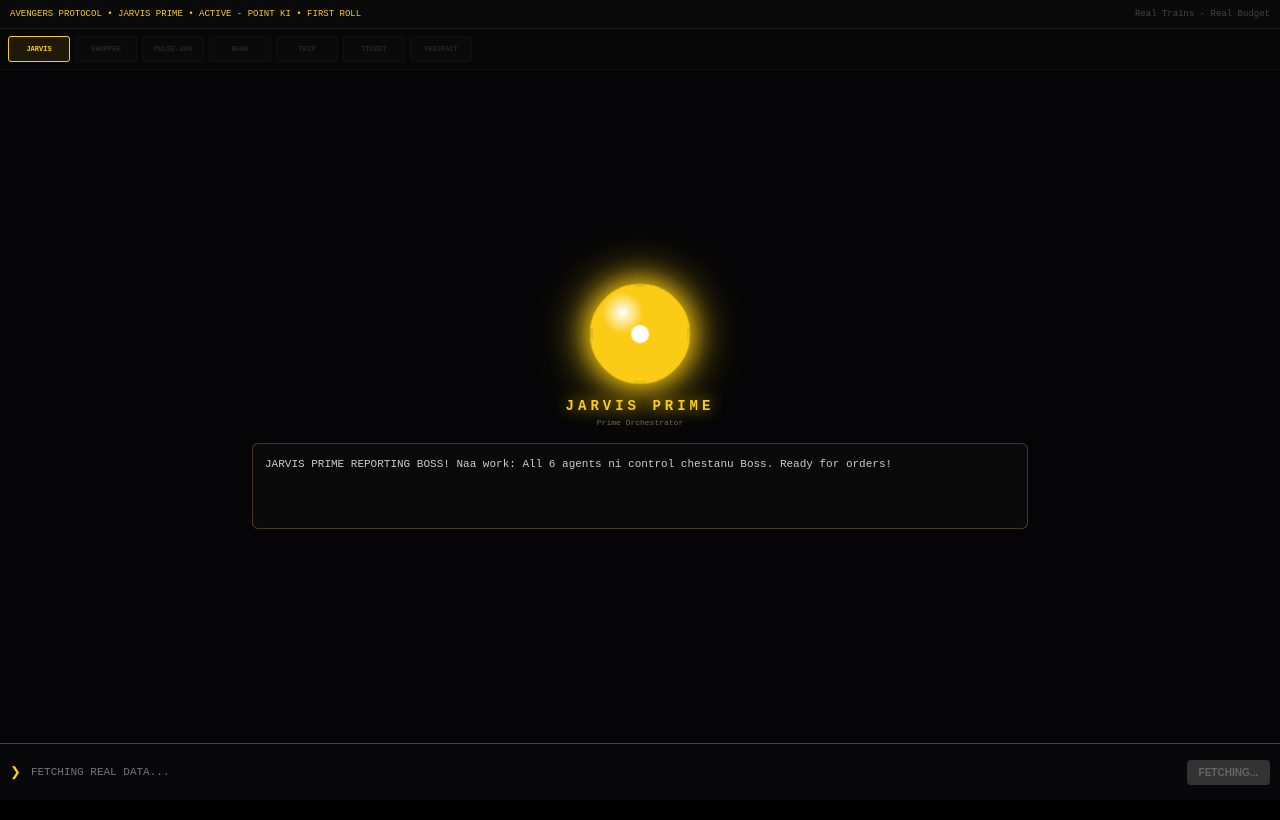
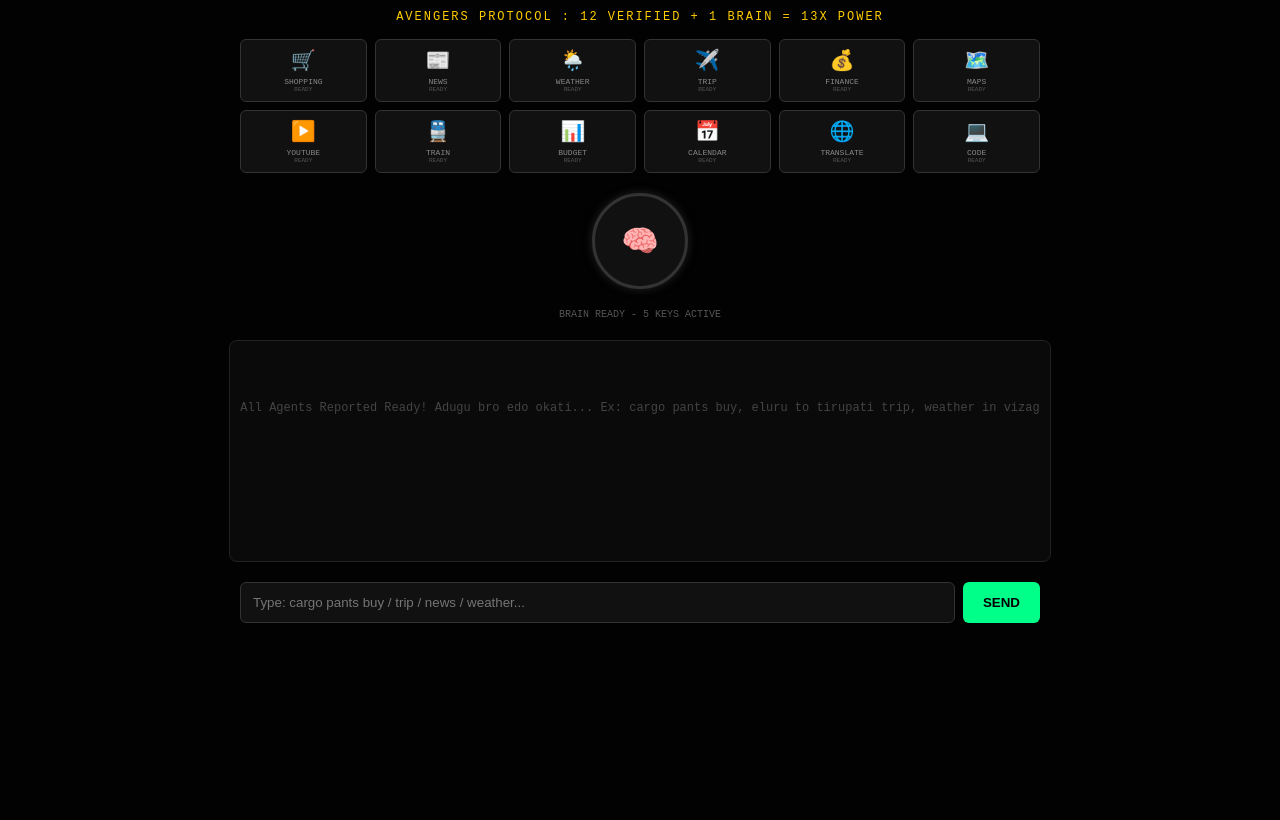
Before and after one commit to Narasimha-cyber/AvenJarvis, a Next.js app: page / in a window 1280 px wide. Built offline with nearby package versions, Linux system fonts and the light colour scheme.

Commit message:
Refactor Home component and update agents

```diff
--- a/app/page.js
+++ b/app/page.js
@@ -1,143 +1,115 @@
 "use client";
-import { useState, useEffect, useRef } from "react";
+import { useState } from "react";
 
 const AGENTS = [
-  {id:"JARVIS", name:"JARVIS PRIME", role:"Prime Orchestrator", color:"#facc15", work:"All 6 agents ni control chestanu Boss"},
-  {id:"SHOPPER", name:"SHOPPER", role:"Deals Finder", color:"#ec4899", work:"Best deals hunting chestanu Boss"},
-  {id:"PULSE", name:"PULSE-360", role:"Site Monitor", color:"#ef4444", work:"News site LIVE monitoring chestanu Boss"},
-  {id:"NEWS", name:"NEWS", role:"Live News", color:"#3b82f6", work:"Live news feeding chestanu Boss"},
-  {id:"TRIP", name:"TRIP PLANNER", role:"Trip Guide", color:"#eab308", work:"Best places guide isthanu Boss"},
-  {id:"TICKET", name:"TICKET FINDER", role:"Ticket Booker", color:"#6366f1", work:"Ticket bookings check chestanu Boss"},
-  {id:"VERIFACT", name:"VERIFACT", role:"Fake Checker", color:"#22c55e", work:"Fake news verification chestanu Boss"},
+  { id: 1, name: "SHOPPING", icon: "🛒", color: "#00ff88" },
+  { id: 2, name: "NEWS", icon: "📰", color: "#ff0055" },
+  { id: 3, name: "WEATHER", icon: "🌦️", color: "#00d4ff" },
+  { id: 4, name: "TRIP", icon: "✈️", color: "#ffaa00" },
+  { id: 5, name: "FINANCE", icon: "💰", color: "#ffd700" },
+  { id: 6, name: "MAPS", icon: "🗺️", color: "#00ffaa" },
+  { id: 7, name: "YOUTUBE", icon: "▶️", color: "#ff0000" },
+  { id: 8, name: "TRAIN", icon: "🚆", color: "#aa00ff" },
+  { id: 9, name: "BUDGET", icon: "📊", color: "#00ff00" },
+  { id: 10, name: "CALENDAR", icon: "📅", color: "#ff6600" },
+  { id: 11, name: "TRANSLATE", icon: "🌐", color: "#00aaff" },
+  { id: 12, name: "CODE", icon: "💻", color: "#ff00ff" },
 ];
 
-export default function Home(){
-  const [activeIdx, setActiveIdx] = useState(0);
-  const [terminal, setTerminal] = useState("Initializing...");
-  const [input, setInput] = useState("");
-  const [deals, setDeals] = useState([]);
-  const [fullReply, setFullReply] = useState("");
-  const [isReporting, setIsReporting] = useState(false);
-  const [firstDone, setFirstDone] = useState(false);
-  const audioRef = useRef(null);
-  const lockRef = useRef(false);
-  const activeAgent = AGENTS[activeIdx];
+export default function Home() {
+  const [msg, setMsg] = useState("");
+  const [chat, setChat] = useState([]);
+  const [activeAgent, setActiveAgent] = useState(null);
+  const [brainActive, setBrainActive] = useState(false);
 
-  const playTone = (c)=>{
-    if(!audioRef.current) audioRef.current = new (window.AudioContext||window.webkitAudioContext)();
-    const ctx=audioRef.current; const o=ctx.createOscillator(); const g=ctx.createGain();
-    const m={"#facc15":440,"#ec4899":600,"#ef4444":350,"#3b82f6":500,"#eab308":520,"#6366f1":540,"#22c55e":560};
-    o.frequency.value=m[c]||440; g.gain.value=0.13; o.connect(g); g.connect(ctx.destination); o.start();
-    g.gain.exponentialRampToValueAtTime(0.01, ctx.currentTime+0.45); o.stop(ctx.currentTime+0.45);
-  };
+  const send = async () => {
+    if(!msg) return;
+    setChat([...chat, { role: "user", text: msg }]);
+    setBrainActive(true);
 
-  const speakSequential = (t)=>{
-    return new Promise((resolve)=>{
-      if(!('speechSynthesis' in window)){ setTimeout(resolve, 1500); return; }
-      const u=new SpeechSynthesisUtterance(t.slice(0,200));
-      u.rate=1.05; u.lang='en-IN';
-      u.onend = ()=>{ setTimeout(resolve, 250); };
-      u.onerror = ()=>{ resolve(); };
-      window.speechSynthesis.speak(u);
+    // Auto detect agent for UI glow
+    const lower = msg.toLowerCase();
+    if(lower.includes("buy") || lower.includes("shop")) setActiveAgent(1);
+    else if(lower.includes("news")) setActiveAgent(2);
+    else if(lower.includes("weather")) setActiveAgent(3);
+    else if(lower.includes("trip") || lower.includes("eluru")) setActiveAgent(4);
+    else if(lower.includes("finance") || lower.includes("price")) setActiveAgent(5);
+    else if(lower.includes("map")) setActiveAgent(6);
+    else if(lower.includes("youtube") || lower.includes("video")) setActiveAgent(7);
+    else if(lower.includes("train")) setActiveAgent(8);
+    else if(lower.includes("budget")) setActiveAgent(9);
+    else setActiveAgent(12);
+
+    const res = await fetch("/api/avengers", {
+      method: "POST",
+      body: JSON.stringify({ message: msg }),
     });
-  };
+    const data = await res.json();
 
-  const sleep = (ms)=> new Promise(r=>setTimeout(r, ms));
-
-  const detectAgent = (low)=>{
-    if(low.includes("pulse360")) return "PULSE";
-    if(low.includes("verifact")||low.includes("fake")) return "VERIFACT";
-    if(low.startsWith("news")||low.includes("news about")||low.includes("headlines")) return "NEWS";
-    if(low.includes("ticket")||/bus.*to|train.*to|flight.*to|ticket/.test(low)) return "TICKET";
-    if(low.includes("trip")||low.includes("travel")||low.includes("tour")||low.includes("visit")||low.includes("village")||low.includes("place")||low.includes("plan")||low.includes("ooty")||/^[a-z ]+ village$/i.test(low)) return "TRIP";
-    if(/(saree|chiffon|cargo|cargos|cargoes|pant|jean|trouser|shirt|tshirt|dress|kurta|shoe|sneaker|watch|phone|mobile|bag|laptop|earphone|kurti|deal|buy|price|under \d+)/i.test(low)) return "SHOPPER";
-    return "JARVIS";
-  };
-
-  // FIRST ROLL CALL - ONLY ONCE
-  const startRollCall = async ()=>{
-    if(lockRef.current) return;
-    lockRef.current=true; setIsReporting(true);
-    window.speechSynthesis.cancel(); await sleep(200);
-    setDeals([]); setFullReply("");
-    for(let i=0;i<AGENTS.length;i++){
-      setActiveIdx(i); const ag=AGENTS[i];
-      const text = `${ag.name} REPORTING BOSS! Naa work: ${ag.work}. Ready for orders!`;
-      setTerminal(text); playTone(ag.color);
-      await speakSequential(text);
-    }
-    setTerminal("All Agents Reported Boss! Ippudu mee order ivvandi - direct ga best agent active chestha!");
-    await speakSequential("All Agents Reported Boss");
-    setFirstDone(true); setIsReporting(false); lockRef.current=false;
-  };
-
-  useEffect(()=>{ setTimeout(startRollCall, 1000); },[]);
-
-  // ORDER FLOW - NEW - NO REPEAT - DIRECT POINT
-  const handleOrder = async (txt)=>{
-    const order=txt.trim(); if(!order) return;
-    if(lockRef.current) return;
-    const low=order.toLowerCase();
-    if(low.includes("wake up")||low.includes("agents assemble")||low.includes("roll call")||low==="jarvis"){ startRollCall(); setInput(""); return; }
-
-    lockRef.current=true; setIsReporting(true);
-    window.speechSynthesis.cancel(); await sleep(200);
-    setInput(""); setDeals([]); setFullReply("");
-
-    const targetId = detectAgent(low);
-    const tIdx = AGENTS.findIndex(a=>a.id===targetId);
-    const mainAg = AGENTS[tIdx];
-
-    // STEP 1: JARVIS PRIME - DIRECT - NO EXTRA MATTER
-    setActiveIdx(0);
-    let t1 = `JARVIS PRIME ACTIVE! Me order: "${order}" - Diniki best agent ${mainAg.name} - ${mainAg.role}. Ippudu ${mainAg.name} ni active chestunna!`;
-    setTerminal(t1); playTone(AGENTS[0].color);
-    await speakSequential(t1);
-
-    // STEP 2: BEST AGENT - DIRECT POINT KI
-    setActiveIdx(tIdx);
-    let t2 = `${mainAg.name} ACTIVE! Meeru adigina plan: "${order}" - Ippudu direct ga real time correct details isthunna - fake kadu!`;
-    setTerminal(t2); playTone(mainAg.color);
-    await speakSequential(t2);
-
-    // STEP 3: REAL DATA FETCH - REAL TRAIN + REAL BUDGET
-    setTerminal(`${mainAg.name} fetching REAL TIME data for "${order}" - Real train numbers, real budget...`);
-    try{
-      const res=await fetch("/api/avengers",{method:"POST", headers:{"Content-Type":"application/json"}, body:JSON.stringify({prompt:order, avenger:targetId, t:Date.now()})});
-      const data=await res.json();
-      setFullReply(data.reply); setTerminal(data.reply);
-      if(data.deals) setDeals(data.deals);
-      await speakSequential(data.reply.slice(0,250));
-    }catch(e){ setTerminal("Error: "+e.message); }
-    setIsReporting(false); lockRef.current=false;
+    setChat(prev => [...prev, { role: "jarvis", text: data.reply, agent: data.agent }]);
+    setMsg("");
+    setBrainActive(false);
+    setActiveAgent(null);
   };
 
   return (
-    <div style={{position:"fixed", inset:0, background:"#050507", color:"#fff", fontFamily:"monospace", display:"flex", flexDirection:"column"}}>
-      <style>{`@keyframes orbPulse{0%,100%{box-shadow:0 0 25px currentColor,0 0 50px currentColor; transform:scale(1)}50%{box-shadow:0 0 35px currentColor,0 0 70px currentColor; transform:scale(1.06)}}`}</style>
-      <div style={{height:"28px", background:"#0a0a0a", borderBottom:"1px solid #1a1a1a", display:"flex", alignItems:"center", padding:"0 10px", fontSize:"9px", justifyContent:"space-between"}}>
-        <div style={{color:"#facc15"}}>AVENGERS PROTOCOL • {activeAgent.name} • {isReporting?"ACTIVE - POINT KI":"READY"} • {firstDone?"DIRECT MODE":"FIRST ROLL"}</div>
-        <div style={{color:"#444"}}>Real Trains - Real Budget</div>
+    <div style={{ background: "#020202", minHeight: "100vh", color: "#fff", fontFamily: "monospace", padding: "10px" }}>
+      {/* HEADER */}
+      <div style={{ textAlign: "center", color: "#ffcc00", fontSize: "12px", letterSpacing: "2px" }}>
+        AVENGERS PROTOCOL : 12 VERIFIED + 1 BRAIN = 13X POWER
       </div>
-      <div style={{height:"40px", background:"#070708", borderBottom:"1px solid #111", display:"flex", alignItems:"center", gap:"5px", padding:"0 8px", overflowX:"auto"}}>
-        {AGENTS.map((a,i)=>(
-          <div key={a.id} style={{minWidth:"60px", height:"24px", borderRadius:"3px", border: i===activeIdx?`1px solid ${a.color}`:"1px solid #222", background: i===activeIdx?`${a.color}18`:"#0f0f0f", color: i===activeIdx?a.color:"#555", fontSize:"7px", display:"flex", alignItems:"center", justifyContent:"center", fontWeight:"bold", opacity: isReporting && i===activeIdx?1: isReporting?0.4: i===activeIdx?1:0.6}}>{a.name.split(" ")[0]}</div>
+
+      {/* 12 AGENTS GRID */}
+      <div style={{ display: "grid", gridTemplateColumns: "repeat(6, 1fr)", gap: "8px", margin: "15px 0", maxWidth: "800px", marginLeft: "auto", marginRight: "auto" }}>
+        {AGENTS.map(a => (
+          <div key={a.id} style={{
+            border: `1px solid ${activeAgent===a.id? a.color : "#333"}`,
+            background: activeAgent===a.id? `${a.color}22` : "#111",
+            padding: "8px", textAlign: "center", borderRadius: "6px",
+            boxShadow: activeAgent===a.id? `0 0 15px ${a.color}` : "none",
+            transition: "0.3s"
+          }}>
+            <div style={{ fontSize: "20px" }}>{a.icon}</div>
+            <div style={{ fontSize: "8px", marginTop: "4px", color: activeAgent===a.id? a.color : "#888" }}>{a.name}</div>
+            <div style={{ fontSize: "6px", color: "#555" }}>{activeAgent===a.id? "ACTIVE" : "READY"}</div>
+          </div>
         ))}
       </div>
-      <div style={{flex:1, display:"flex", flexDirection:"column", alignItems:"center", justifyContent:"center", padding:"12px", overflowY:"auto"}}>
-        <div style={{width:"96px", height:"96px", borderRadius:"50%", background:`radial-gradient(circle at 32% 28%, #fff 0%, ${activeAgent.color} 22%, ${activeAgent.color} 70%)`, border:`2px solid ${activeAgent.color}`, animation:"orbPulse 1.8s infinite", color:activeAgent.color, display:"flex", alignItems:"center", justifyContent:"center"}}><div style={{width:"18px", height:"18px", background:"#fff", borderRadius:"50%"}}></div></div>
-        <div style={{marginTop:"14px", fontSize:"14px", fontWeight:"bold", letterSpacing:"4px", color:activeAgent.color, textShadow:`0 0 16px ${activeAgent.color}`}}>{activeAgent.name}</div>
-        <div style={{fontSize:"8px", color:"#666", marginTop:"4px"}}>{activeAgent.role}</div>
-        <div style={{marginTop:"16px", width:"100%", maxWidth:"750px", background:"#0a0a0a", border:`1px solid ${activeAgent.color}40`, borderRadius:"6px", padding:"12px", minHeight:"60px"}}>
-          <div style={{fontSize:"11px", color:"#ccc", lineHeight:"1.6", whiteSpace:"pre-wrap"}}>{terminal}</div>
+
+      {/* BRAIN */}
+      <div style={{ display: "flex", justifyContent: "center", margin: "20px 0" }}>
+        <div style={{
+          width: "90px", height: "90px", borderRadius: "50%",
+          background: brainActive? "#00ff88" : "#111",
+          border: `3px solid ${brainActive? "#00ff88" : "#333"}`,
+          display: "flex", alignItems: "center", justifyContent: "center",
+          boxShadow: brainActive? "0 0 40px #00ff88" : "0 0 10px #222",
+          animation: brainActive? "pulse 1s infinite" : "none"
+        }}>
+          <span style={{ fontSize: "30px" }}>🧠</span>
         </div>
-        {deals.length>0 && (<div style={{marginTop:"10px", display:"grid", gridTemplateColumns:"repeat(3,1fr)", gap:"6px", width:"100%", maxWidth:"750px"}}>{deals.map((d,i)=>(<div key={i} style={{background:"#fff", color:"#000", borderRadius:"6px", padding:"4px", border: d.best?"2px solid #22c55e":"1px solid #ccc"}}><img src={d.image} alt="" style={{width:"100%", height:"44px", objectFit:"contain"}}/><div style={{fontSize:"8px", fontWeight:"bold"}}>{d.title.slice(0,22)}</div><div style={{fontSize:"10px", color:"green"}}>₹{d.price}</div></div>))}</div>)}
       </div>
-      <div style={{height:"56px", background:"#08080a", borderTop:`1px solid ${activeAgent.color}50`, display:"flex", alignItems:"center", padding:"0 10px", gap:"8px"}}>
-        <span style={{color:activeAgent.color}}>❯</span>
-        <input value={input} onChange={e=>setInput(e.target.value)} onKeyDown={e=>e.key==="Enter"&&!isReporting&&handleOrder(input)} placeholder={isReporting?'FETCHING REAL DATA...':'Type: Ooty trip plan / cargoes / Bheemavaram village'} style={{flex:1, background:"transparent", border:"none", outline:"none", color:"#fff", fontSize:"11px", fontFamily:"monospace"}} disabled={isReporting}/>
-        <button onClick={()=>!isReporting&&handleOrder(input)} style={{background: isReporting?"#333":activeAgent.color, color: isReporting?"#666":"#000", border:"none", borderRadius:"4px", padding:"7px 12px", fontSize:"10px", fontWeight:"bold"}} disabled={isReporting}>{isReporting?"FETCHING...":"EXECUTE"}</button>
+      <div style={{ textAlign: "center", color: brainActive? "#00ff88" : "#555", fontSize: "10px" }}>
+        {brainActive? "JARVIS PRIME THINKING WITH 5 REAL APIs..." : "BRAIN READY - 5 KEYS ACTIVE"}
       </div>
+
+      {/* CHAT */}
+      <div style={{ maxWidth: "800px", margin: "20px auto", minHeight: "200px", border: "1px solid #222", padding: "10px", borderRadius: "8px", background: "#0a0a0a" }}>
+        {chat.length===0 && <div style={{ color: "#444", fontSize: "12px", textAlign: "center", marginTop: "50px" }}>All Agents Reported Ready! Adugu bro edo okati... Ex: cargo pants buy, eluru to tirupati trip, weather in vizag</div>}
+        {chat.map((c,i)=>(
+          <div key={i} style={{ margin: "10px 0", padding: "10px", background: c.role==="user"? "#111" : "#001a0f", borderLeft: `3px solid ${c.role==="user"? "#333" : "#00ff88"}`, fontSize: "13px", whiteSpace: "pre-wrap" }}>
+            <b style={{ color: c.role==="user"? "#888" : "#00ff88" }}>{c.role==="user"? "YOU" : `JARVIS [${c.agent}]`}:</b> {c.text}
+          </div>
+        ))}
+      </div>
+
+      {/* INPUT */}
+      <div style={{ maxWidth: "800px", margin: "0 auto", display: "flex", gap: "8px" }}>
+        <input value={msg} onChange={e=>setMsg(e.target.value)} onKeyDown={e=>e.key==="Enter" && send()} placeholder="Type: cargo pants buy / trip / news / weather..." style={{ flex: 1, background: "#111", border: "1px solid #333", color: "#fff", padding: "12px", borderRadius: "6px", outline: "none" }} />
+        <button onClick={send} style={{ background: "#00ff88", color: "#000", border: "none", padding: "0 20px", borderRadius: "6px", fontWeight: "bold", cursor: "pointer" }}>SEND</button>
+      </div>
+
+      <style>{`@keyframes pulse { 0% { transform: scale(1); } 50% { transform: scale(1.05); } 100% { transform: scale(1); } }`}</style>
     </div>
   );
 }
```
